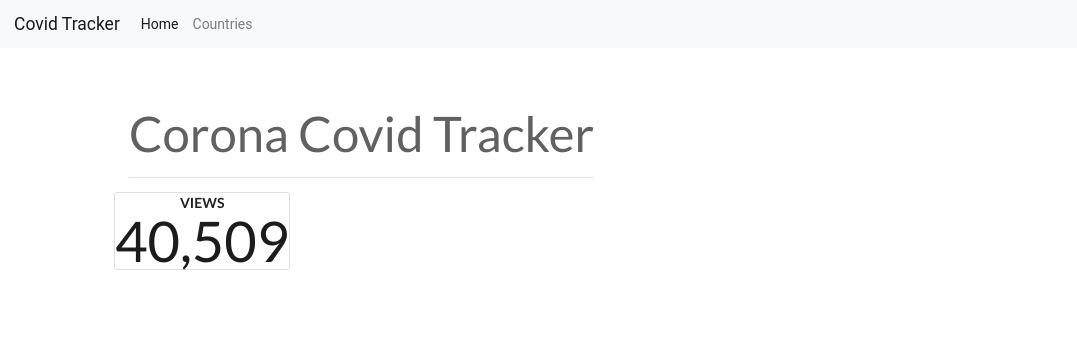
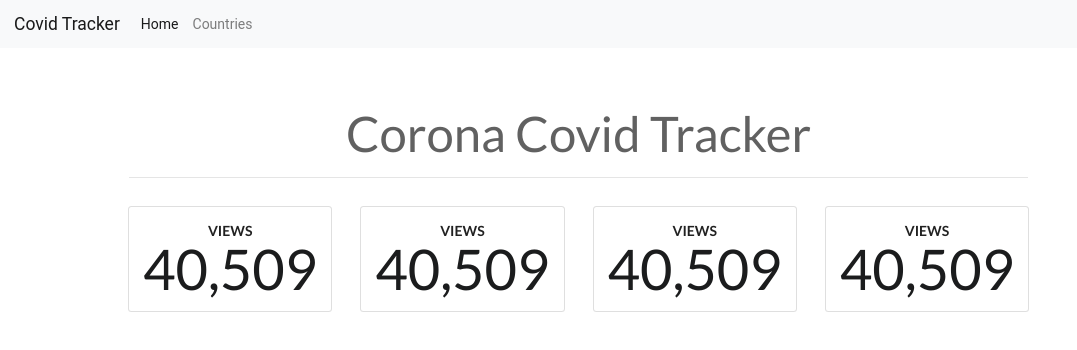
Before and after one commit to nalinkode/covidTracker, an Angular app: page / in a window 1280 px wide. Shown: the top 350 px of the page, without its empty margins (0-1077 px from the left). Built offline with nearby package versions, Linux system fonts and the light colour scheme; no server answers.

Commit message:
1 file modified

```diff
--- a/src/app/shared/home/home.component.html
+++ b/src/app/shared/home/home.component.html
@@ -2,14 +2,47 @@
   <h1 class="display-4">Corona Covid Tracker</h1>
   <hr>
 <div class="row">
- <div class= "card">
-   <div class="ui statistic">
-   <div class="label">
+ <div class= "card col p-3 m-3">
+    <div class="ui statistic">
+  <div class="label">
     Views
-   </div>
-   <div class="value">
+  </div>
+  <div class="value">
     40,509
-   </div>
+  </div>
+</div>
+ </div>
+
+ <div class= "card col p-3 m-3">
+    <div class="ui statistic">
+  <div class="label">
+    Views
+  </div>
+  <div class="value">
+    40,509
+  </div>
+</div>
+ </div>
+
+ <div class= "card col p-3 m-3">
+    <div class="ui statistic">
+  <div class="label">
+    Views
+  </div>
+  <div class="value">
+    40,509
+  </div>
+</div>
+ </div>
+
+ <div class= "card col p-3 m-3">
+    <div class="ui statistic">
+  <div class="label">
+    Views
+  </div>
+  <div class="value">
+    40,509
+  </div>
 </div>
  </div>
 
```
